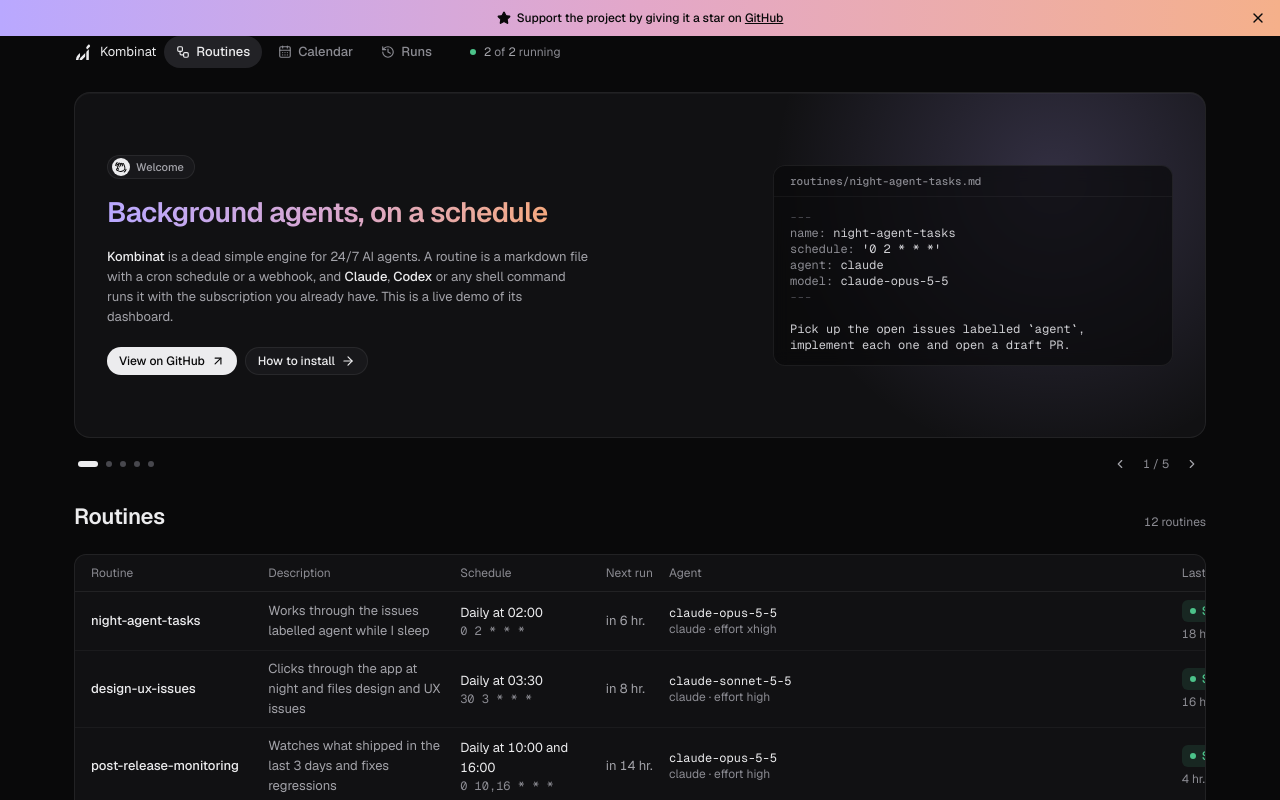
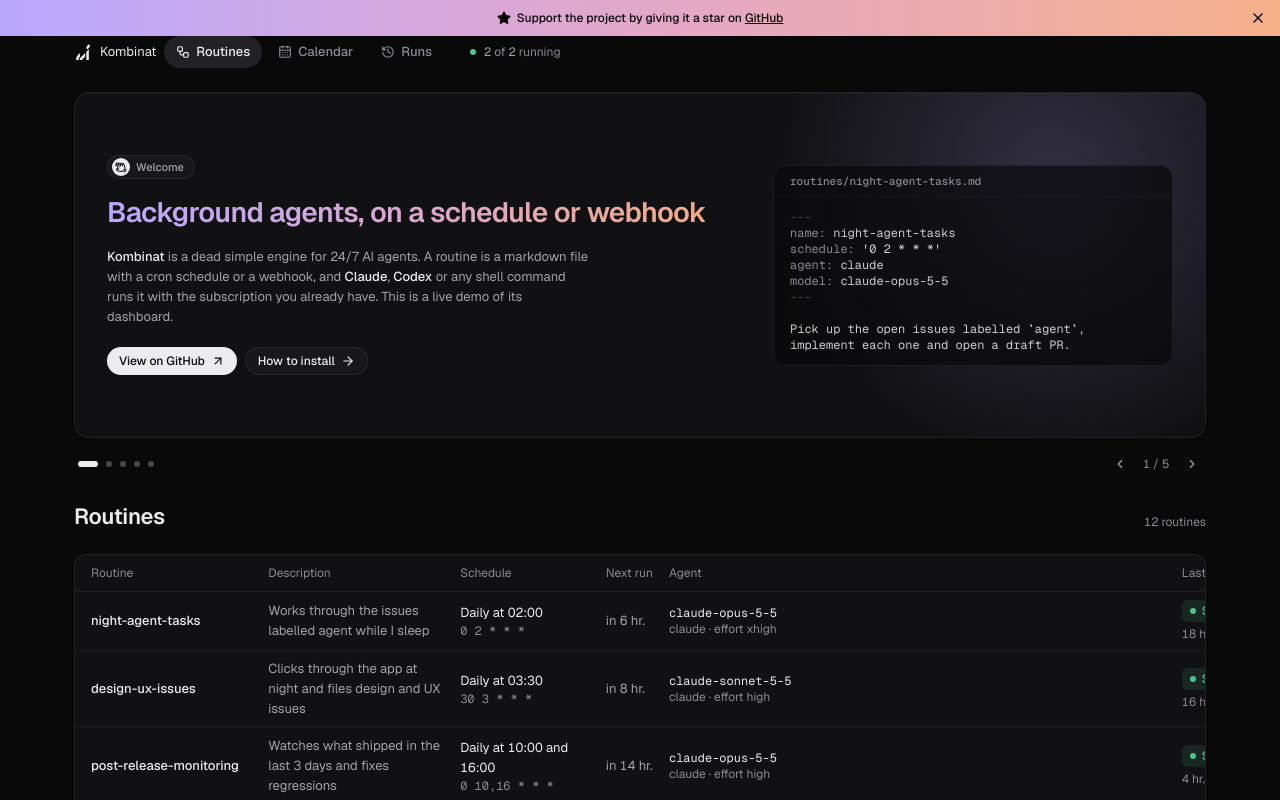
Before and after one commit to Danilqa/kombinat, a React (Vite) app in the folder packages/website/: page / in a window 1280 px wide. Shown: the top 800 px of the page. Built offline with nearby package versions, Linux system fonts and the light colour scheme.

Commit message:
Mention webhooks in the website's welcome title and rename Why not X to Why another tool (#40)

```diff
--- a/packages/website/src/features/welcome/welcome-banner.tsx
+++ b/packages/website/src/features/welcome/welcome-banner.tsx
@@ -239,7 +239,7 @@ export function WelcomeBanner() {
           label="Welcome"
           icon={WavingHand}
           glow="lavender"
-          title="Background agents, on a schedule"
+          title="Background agents, on a schedule or webhook"
           aside={<RoutineFile />}
           actions={
             <>
@@ -263,13 +263,13 @@ export function WelcomeBanner() {
       ),
     },
     {
-      label: 'Why not X?',
+      label: 'Why another tool?',
       content: (
         <WelcomeCard
           label="Why Kombinat"
           icon={Scale}
           glow="sky"
-          title="Why not X?"
+          title="Why another tool?"
           details={<ReasonList />}
         >
           <p>
```
